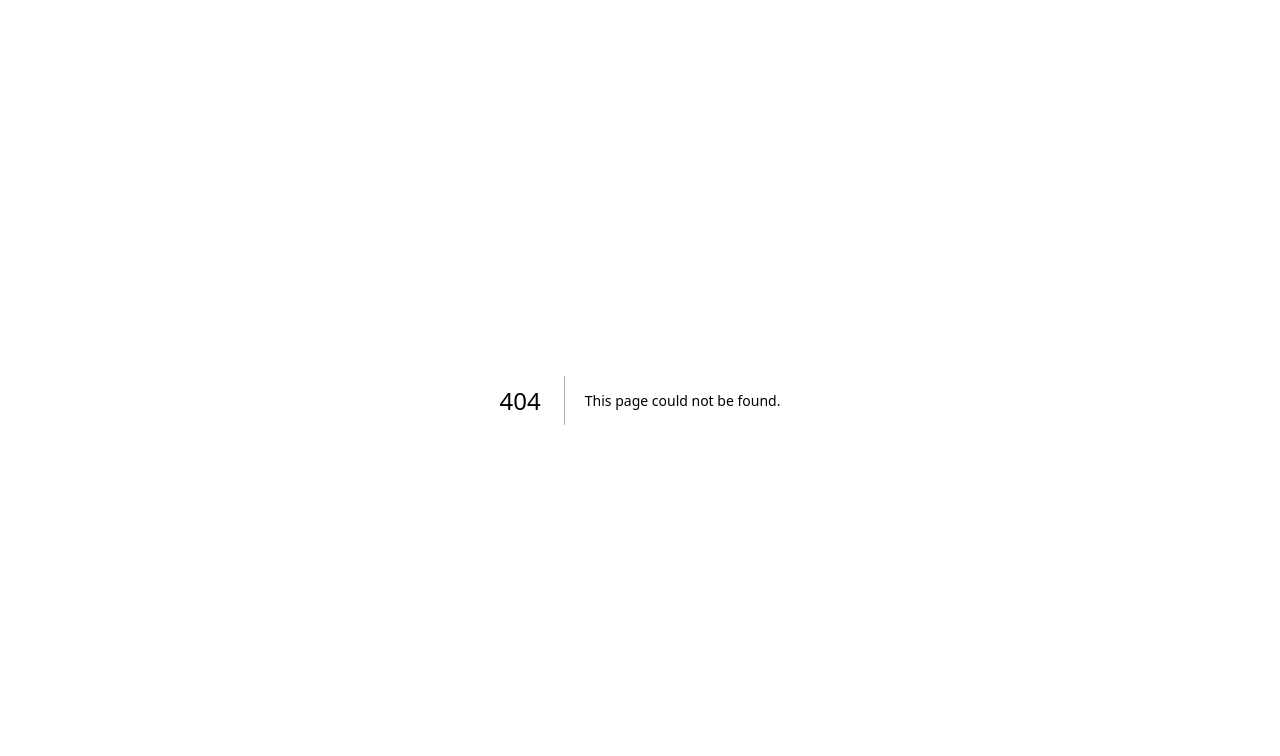
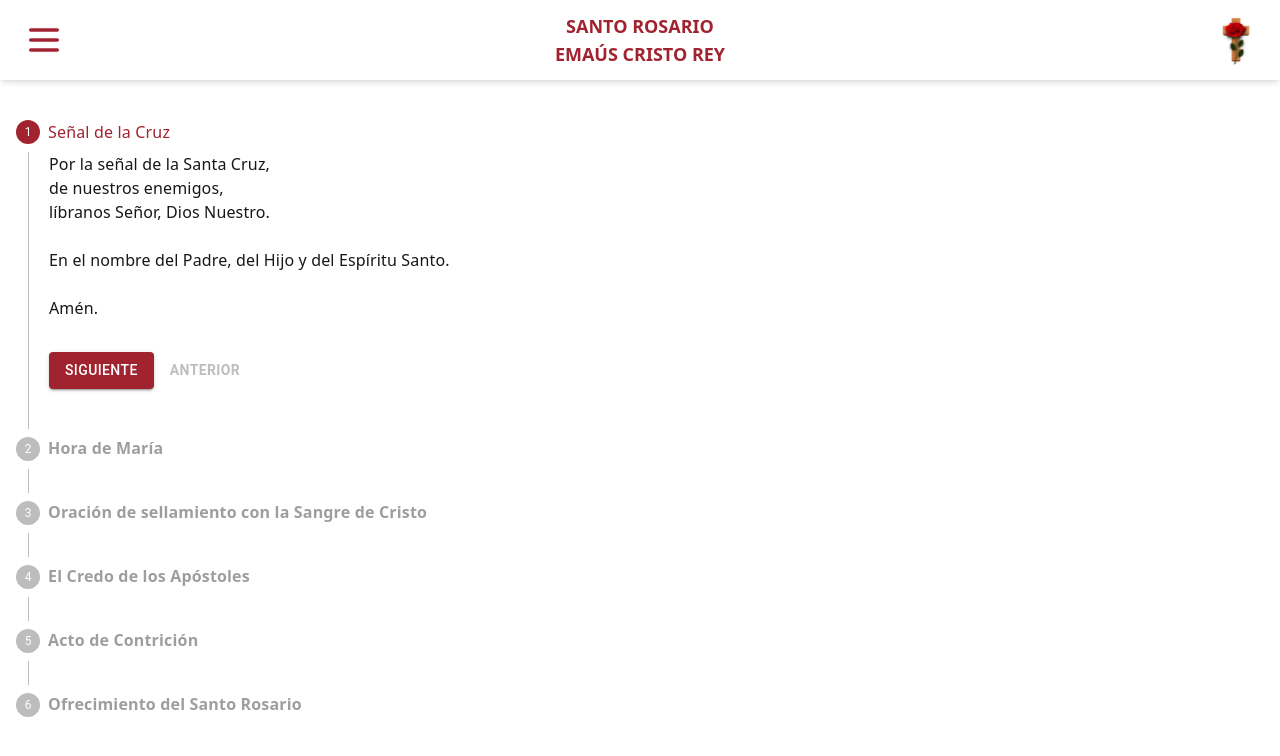
Before and after one commit to jmcaicedog/rosarioemaus, a Next.js app: page /rosario_primera_parte in a window 1280 px wide. Before the commit this address had no page. Shown: the top 756 px of the page. Built offline with nearby package versions, Linux system fonts and the light colour scheme.

Commit message:
Name component oraciones iniciales changed

```diff
--- a/src/app/page.js
+++ b/src/app/page.js
@@ -19,7 +19,7 @@ export default function Home() {
         </div>
 
         <button
-          onClick={() => router.push("/rosario")}
+          onClick={() => router.push("/rosario_primera_parte")}
           className="bg-[#A12330] text-white font-semibold px-6 py-2 mt-4 rounded-lg shadow hover:bg-rosewood/90 transition"
         >
           Iniciar Rosario
--- a/src/app/rosario/page.js
+++ b/src/app/rosario_primera_parte/page.js
@@ -1,12 +1,12 @@
 "use client";
 import Header from "@/components/Header";
-import VerticalLinearStepper from "@/components/VerticalLinearStepper";
+import OracionesPrimeraParte from "@/components/OracionesPrimeraParte";
 
 export default function Page() {
   return (
     <>
       <Header />
-      <VerticalLinearStepper />
+      <OracionesPrimeraParte />
     </>
   );
 }
--- a/src/components/VerticalLinearStepper.js
+++ b/src/components/OracionesPrimeraParte.js
@@ -112,7 +112,7 @@ const steps = [
   },
 ];
 
-export default function VerticalLinearStepper() {
+export default function OracionesPrimeraParte() {
   const [activeStep, setActiveStep] = React.useState(0);
 
   const handleNext = () => {
```
